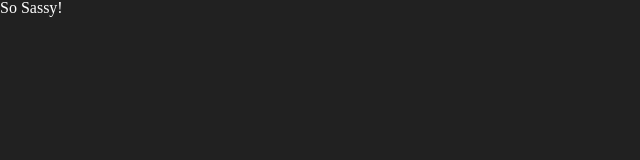
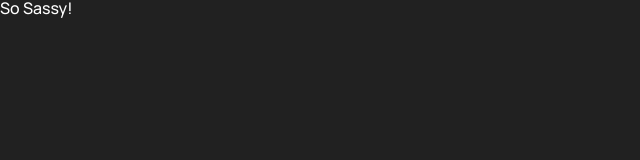
Before and after one commit to MohammadMehdiBeheshti/easy-dollar-wa, a plain HTML site: page index.html in a window 1280 px wide. Shown: the full height of the page, 0-640 px from the left. Drawn offline with Linux system fonts and the light colour scheme.

Commit message:
Automated compiler

```diff
--- a/styles/style.css
+++ b/styles/style.css
@@ -128,6 +128,21 @@
   border-spacing: 0;
 }
 
+@font-face {
+  font-family: manrope-bold;
+  src: url("../files/fonts/Manrope-Bold.ttf") format("truetype");
+  font-style: normal;
+}
+@font-face {
+  font-family: manrope-semibold;
+  src: url("../files/fonts/Manrope-SemiBold.ttf") format("truetype");
+  font-style: normal;
+}
+@font-face {
+  font-family: manrope-medium;
+  src: url("../files/fonts/Manrope-Medium.ttf") format("truetype");
+  font-style: normal;
+}
 * {
   margin: 0;
   padding: 0;
@@ -139,6 +154,7 @@
 }
 
 body {
+  font-family: manrope-medium;
   font-size: 1.6rem;
   background-color: #212121;
   color: #ffffff;
```
Also changed, not shown: 1 other file.
